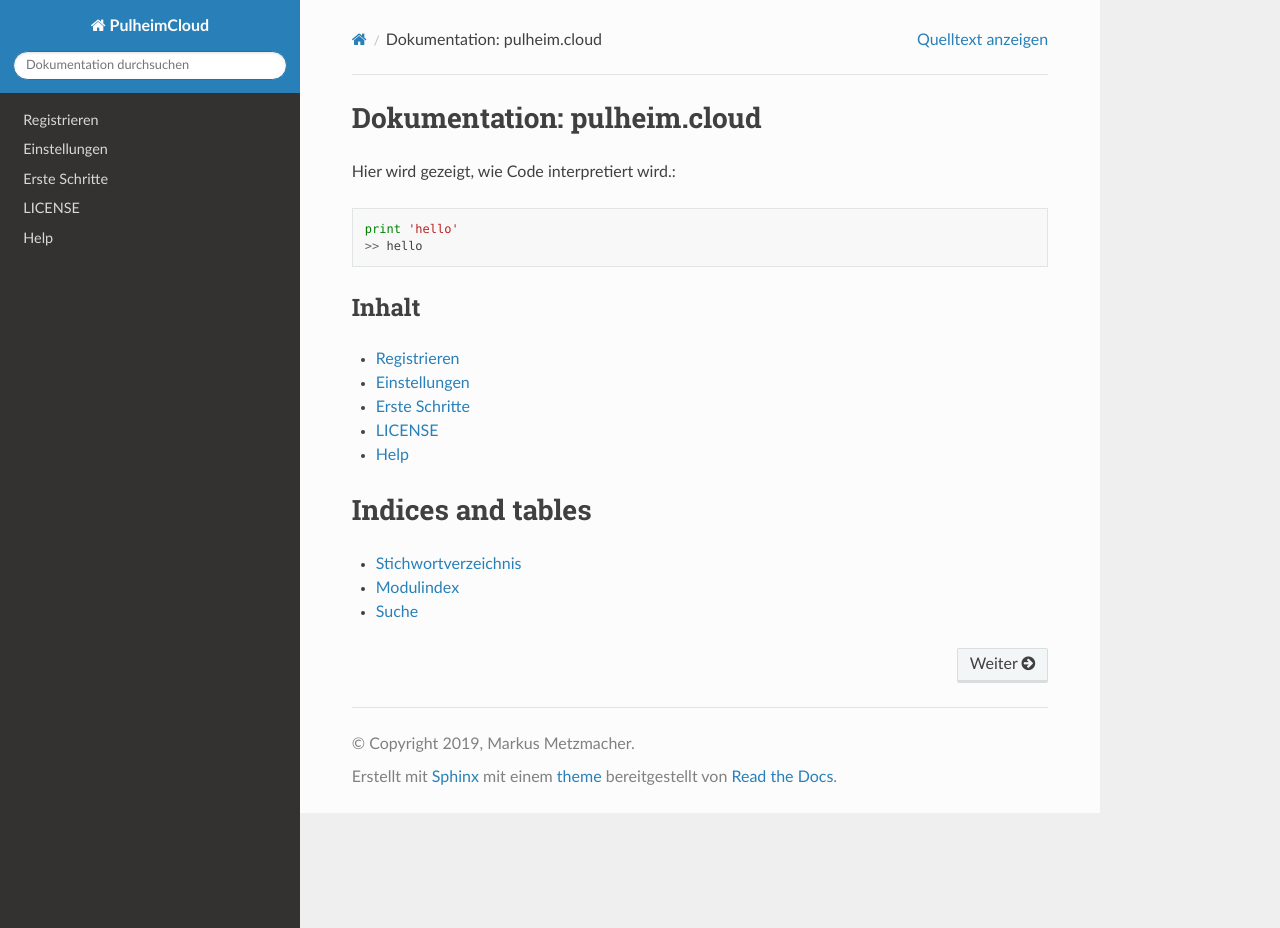
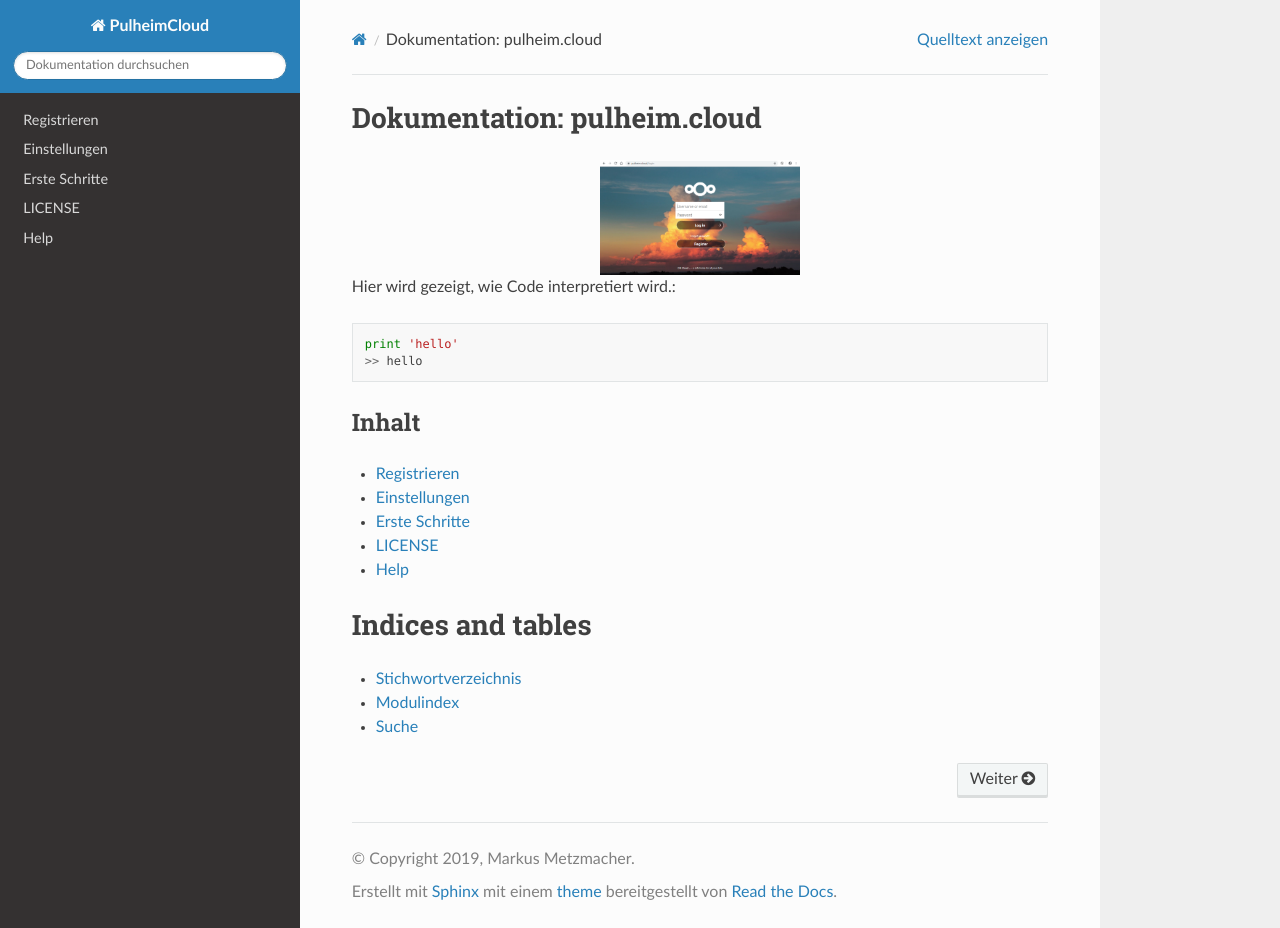
Before and after one commit to mmetzmac/PulheimCloud, a Sphinx documentation site: the page built from docs/source/index.rst, in a window 1280 px wide and 928 px high. Built offline with Sphinx 7.4.7 and the Read the Docs theme 2.0.0, drawn with Linux system fonts in a browser that asks for light colours.

Commit message:
added Image to umbrella page

```diff
--- a/docs/source/index.rst
+++ b/docs/source/index.rst
@@ -5,6 +5,12 @@
 
 Dokumentation: pulheim.cloud
 ============================
+
+.. image:: images/pc-login.PNG
+    :width: 200px
+    :align: center
+    :alt: Der Login-Bildschirm
+
 
 Hier wird gezeigt, wie Code interpretiert wird.::
 
```
